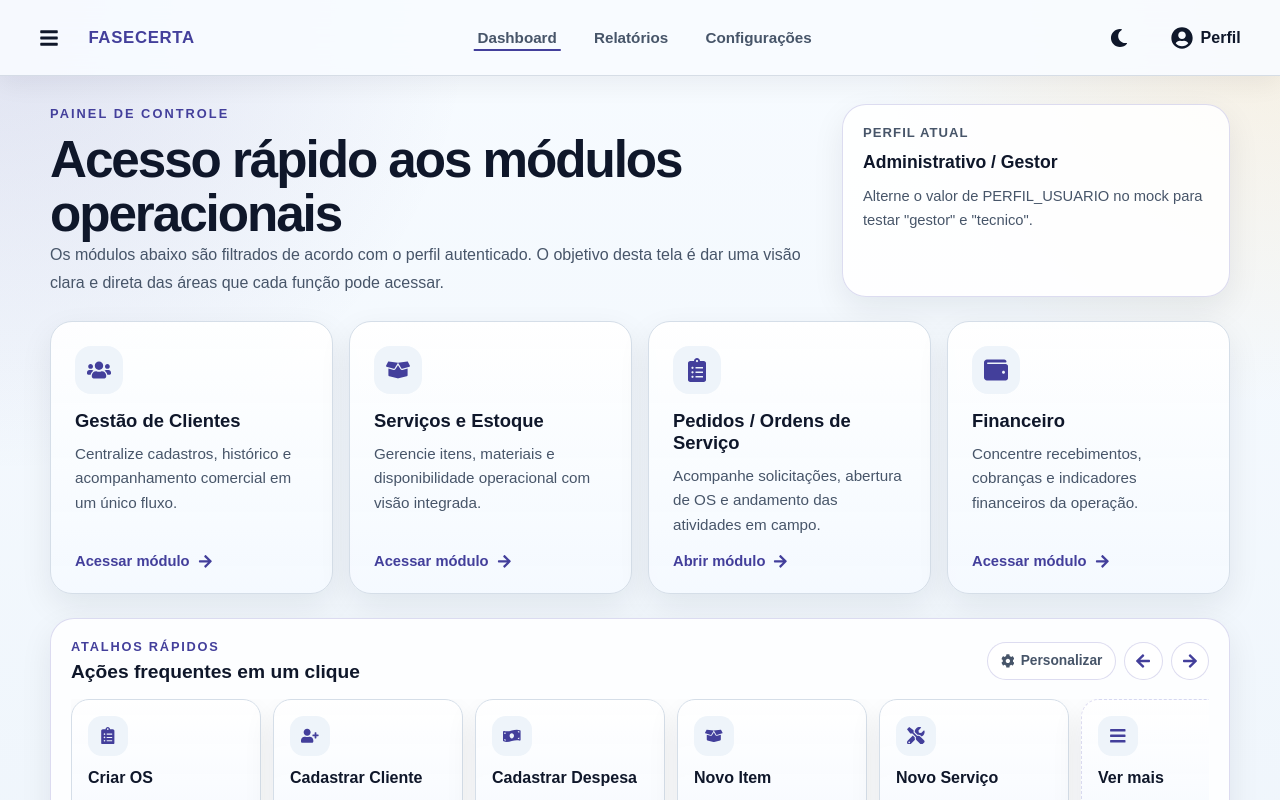
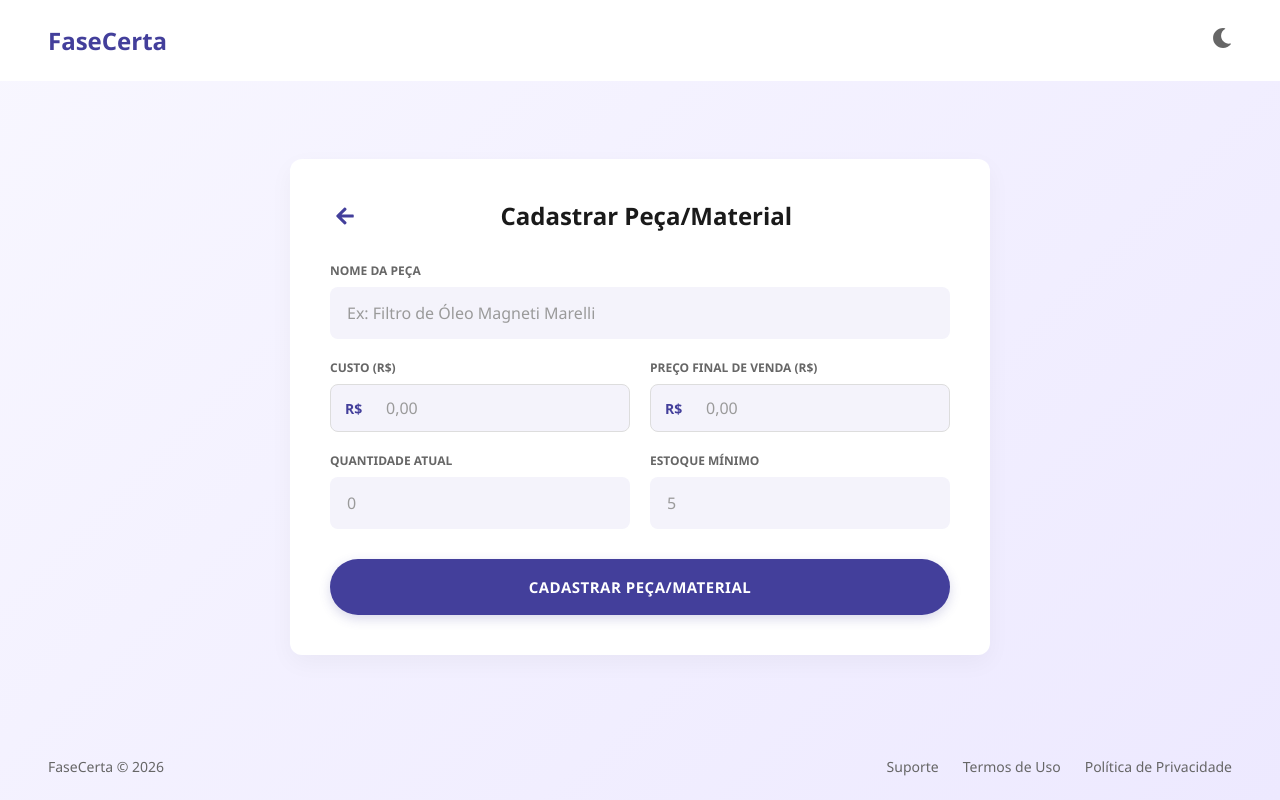
Before and after one commit to CS-PI-2026-FaseCerta/front-end, a React (Create React App) app: page /cadastroPeca in a window 1280 px wide. Before the commit this address led to /. Shown: the top 800 px of the page. Built offline with nearby package versions, Linux system fonts and the light colour scheme.

Commit message:
refactor: mudança da linguagem do código para react. style: padronização do header e footer global

```diff
--- a/index.html
+++ /dev/null
@@ -1,78 +0,0 @@
-<!DOCTYPE html>
-<html lang="pt-BR">
-
-<head>
-    <meta charset="UTF-8">
-    <meta name="viewport" content="width=device-width, initial-scale=1.0">
-    <title>FaseCerta - Cadastrar Peça/Material</title>
-    <link rel="stylesheet" href="css/style.css">
-    <link rel="stylesheet" href="https://cdnjs.cloudflare.com/ajax/libs/font-awesome/6.0.0/css/all.min.css">
-</head>
-
-<body>
-
-    <nav class="navbar">
-        <div class="logo">FaseCerta</div>
-    </nav>
-
-    <main class="main-content">
-        <div class="card wide-card">
-            <div class="card-header">
-                <a href="#" class="back-button"><i class="fas fa-arrow-left"></i></a>
-                <h1>Cadastrar Peça/Material</h1>
-            </div>
-
-            <form id="registerForm">
-                <div class="input-group">
-                    <label for="nome-da-peca">NOME DA PEÇA</label>
-                    <input type="text" id="nome-da-peca" placeholder="Ex: Filtro de Óleo Magneti Marelli">
-                </div>
-
-                <div class="form-row">
-                    <div class="input-group">
-                        <label for="custo">CUSTO (R$)</label>
-                        <div class="input-wrapper prefix">
-                            <span class="currency-prefix">R$</span>
-                            <input type="text" id="custo" placeholder="0,00">
-                        </div>
-                    </div>
-                    <div class="input-group">
-                        <label for="preco-venda">PREÇO FINAL DE VENDA (R$)</label>
-                        <div class="input-wrapper prefix">
-                            <span class="currency-prefix">R$</span>
-                            <input type="text" id="preco-venda" placeholder="0,00">
-                        </div>
-                    </div>
-                </div>
-
-                <div class="form-row">
-                    <div class="input-group">
-                        <label for="quantidade">QUANTIDADE ATUAL EM ESTOQUE</label>
-                        <input type="number" id="quantidade" placeholder="0">
-                    </div>
-                    <div class="input-group">
-                        <label for="estoque-minimo">ESTOQUE MÍNIMO</label>
-                        <input type="number" id="estoque-minimo" placeholder="5">
-                    </div>
-                </div>
-
-                <button type="submit" class="btn-primary btn-submit">CADASTRAR PEÇA/MATERIAL</button>
-            </form>
-        </div>
-    </main>
-
-    <footer class="footer">
-        <div class="footer-left">
-            <span>FaseCerta © 2026</span>
-        </div>
-        <div class="footer-right">
-            <a href="#">Suporte</a>
-            <a href="#">Termos de Uso</a>
-            <a href="#">Política de Privacidade</a>
-        </div>
-    </footer>
-
-    <script src="js/script.js" defer></script>
-</body>
-
-</html>
--- a/src/App.js
+++ b/src/App.js
@@ -7,6 +7,7 @@ import AlterarSenha from "./auth/pages/alterarsenha";
 import CadastroServico from "./auth/pages/CadastroServico";
 import SectionPage from "./home/pages/SectionPage";
 import ProtectedRoute from "./home/components/ProtectedRoute";
+import CadastrarPeca from "./auth/pages/cadastroPeca.jsx";
 
 function App() {
   return (
@@ -19,6 +20,7 @@ function App() {
             <Route path="/login" element={<Login />} />
             <Route path="/alterarSenha" element={<AlterarSenha />} />
             <Route path="/cadastroServico" element={<CadastroServico />} />
+            <Route path="/cadastroPeca" element={<CadastrarPeca />} />
             <Route
               path="/perfil"
               element={
--- a/css/style.css
+++ b/src/auth/pages/cadastroPeca.css
@@ -137,7 +137,6 @@ input:focus {
     pointer-events: none;
 }
 
-/* GRID DE CAMPOS (LADO A LADO) */
 .form-row {
     display: flex;
     gap: 20px;
@@ -155,7 +154,6 @@ input:focus {
     color: white;
     border: none;
     border-radius: 50px;
-    /* Bem arredondado como no print */
     font-size: 15px;
     font-weight: 700;
     cursor: pointer;
--- /dev/null
+++ b/src/auth/pages/cadastroPeca.jsx
@@ -0,0 +1,149 @@
+import React, { useState } from "react";
+import { Link, useNavigate } from "react-router-dom";
+import { FaArrowLeft } from "react-icons/fa";
+import Header from "../../global/components/Header/Header.jsx";
+import Footer from "../../global/components/Footer/Footer.jsx";
+import "./cadastroPeca.css";
+
+export default function CadastrarPeca() {
+    const navigate = useNavigate();
+
+    // Estados do formulário
+    const [form, setForm] = useState({
+        nome: "",
+        custo: "",
+        precoVenda: "",
+        quantidade: "",
+        estoqueMinimo: "",
+    });
+
+    const [isLoading, setIsLoading] = useState(false);
+    const [message, setMessage] = useState("");
+
+    const updateField = (e) => {
+        setForm({ ...form, [e.target.name]: e.target.value });
+    };
+
+    const handleSubmit = (e) => {
+        e.preventDefault();
+        setIsLoading(true);
+        setMessage("");
+
+        console.log("Dados da peça:", form);
+
+        setTimeout(() => {
+            setIsLoading(false);
+            setMessage("Peça cadastrada com sucesso!");
+        }, 1500);
+    };
+
+    return (
+        <div className="page-container">
+            <Header />
+
+            <main className="main-content">
+                <div className="card wide-card">
+                    <div className="card-header">
+                        {/* Botão de voltar */}
+                        <button onClick={() => navigate(-1)} className="back-button" style={{ background: 'none', border: 'none', cursor: 'pointer' }}>
+                            <FaArrowLeft />
+                        </button>
+                        <h1>Cadastrar Peça/Material</h1>
+                    </div>
+
+                    <form id="registerForm" onSubmit={handleSubmit}>
+                        <div className="input-group">
+                            <label htmlFor="nome">NOME DA PEÇA</label>
+                            <input
+                                type="text"
+                                id="nome"
+                                name="nome"
+                                placeholder="Ex: Filtro de Óleo Magneti Marelli"
+                                value={form.nome}
+                                onChange={updateField}
+                                required
+                                className="input-field"
+                            />
+                        </div>
+
+                        <div className="form-row" style={{ display: 'flex', gap: '20px' }}>
+                            <div className="input-group" style={{ flex: 1 }}>
+                                <label htmlFor="custo">CUSTO (R$)</label>
+                                <div className="input-wrapper prefix">
+                                    <span className="currency-prefix">R$</span>
+                                    <input
+                                        type="text"
+                                        id="custo"
+                                        name="custo"
+                                        placeholder="0,00"
+                                        value={form.custo}
+                                        onChange={updateField}
+                                        className="input-field"
+                                    />
+                                </div>
+                            </div>
+                            <div className="input-group" style={{ flex: 1 }}>
+                                <label htmlFor="precoVenda">PREÇO FINAL DE VENDA (R$)</label>
+                                <div className="input-wrapper prefix">
+                                    <span className="currency-prefix">R$</span>
+                                    <input
+                                        type="text"
+                                        id="precoVenda"
+                                        name="precoVenda"
+                                        placeholder="0,00"
+                                        value={form.precoVenda}
+                                        onChange={updateField}
+                                        className="input-field"
+                                    />
+                                </div>
+                            </div>
+                        </div>
+
+                        <div className="form-row" style={{ display: 'flex', gap: '20px' }}>
+                            <div className="input-group" style={{ flex: 1 }}>
+                                <label htmlFor="quantidade">QUANTIDADE ATUAL</label>
+                                <input
+                                    type="number"
+                                    id="quantidade"
+                                    name="quantidade"
+                                    placeholder="0"
+                                    value={form.quantidade}
+                                    onChange={updateField}
+                                    className="input-field"
+                                />
+                            </div>
+                            <div className="input-group" style={{ flex: 1 }}>
+                                <label htmlFor="estoqueMinimo">ESTOQUE MÍNIMO</label>
+                                <input
+                                    type="number"
+                                    id="estoqueMinimo"
+                                    name="estoqueMinimo"
+                                    placeholder="5"
+                                    value={form.estoqueMinimo}
+                                    onChange={updateField}
+                                    className="input-field"
+                                />
+                            </div>
+                        </div>
+
+                        {message && (
+                            <p style={{ color: "#28a745", fontWeight: "bold", textAlign: "center", marginBottom: "1rem" }}>
+                                {message}
+                            </p>
+                        )}
+
+                        <button
+                            type="submit"
+                            className="btn-primary btn-submit"
+                            disabled={isLoading}
+                        >
+                            {isLoading ? "CADASTRANDO..." : "CADASTRAR PEÇA/MATERIAL"}
+                        </button>
+                    </form>
+                </div>
+            </main>
+
+            <Footer />
+        </div>
+    );
+}
```
Also changed, not shown: js/script.js (deleted).
